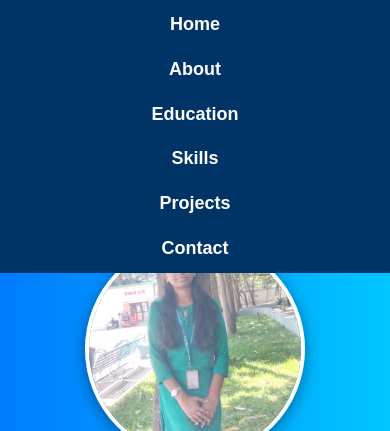
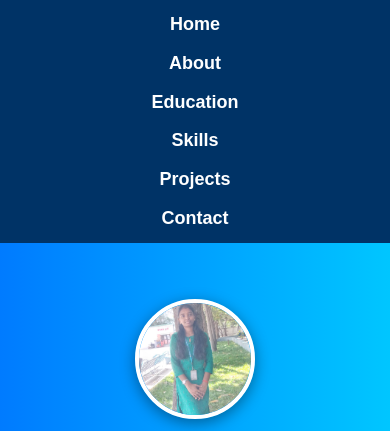
Before and after one commit to madeshsasikala/PORTFOLIO, a plain HTML site: page index.html in a window 390 px wide. Shown: the top 431 px of the page. Drawn offline with Linux system fonts and the light colour scheme; files whose address does not match are found by name.

Commit message:
Add files via upload

```diff
--- a/script.css
+++ b/script.css
@@ -211,3 +211,23 @@
     padding-left: 20px;
     padding-right: 20px;
   }
+
+
+  /* 📱 Mobile Responsive Design */
+@media screen and (max-width: 768px) {
+  .navbar ul {
+    flex-direction: column;
+    gap: 10px;
+    align-items: center;
+  }
+
+  .profile-img {
+    width: 120px;
+    height: 120px;
+  }
+
+  .section {
+    padding-top: 100px;
+    text-align: center;
+  }
+}
```
